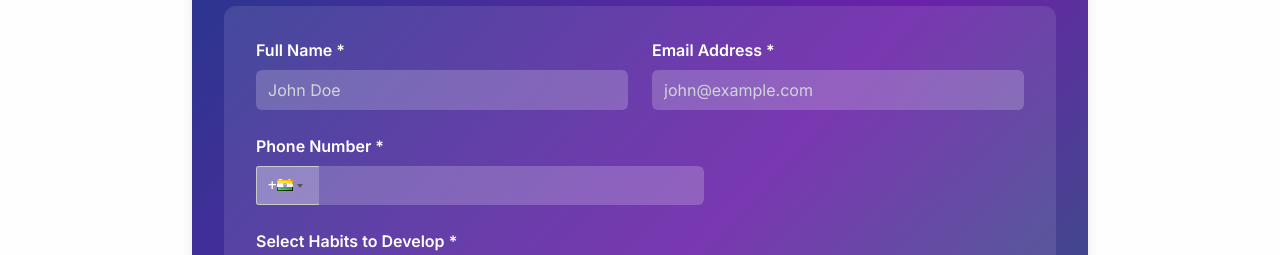
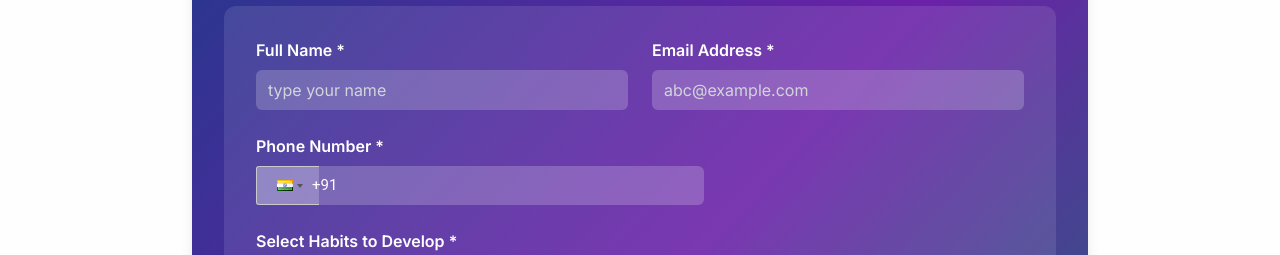
Before and after one commit to moghribalakrishna/GuruAvatar.org, a Next.js app: page /habit-forging/registration in a window 1280 px wide. Shown: the part 346-601 px from the top of the page. Built offline with nearby package versions, Linux system fonts and the light colour scheme; no server answers.

Commit message:
Fixing country code overlap issue

```diff
--- a/app/habit-forging/registration/page.tsx
+++ b/app/habit-forging/registration/page.tsx
@@ -25,7 +25,7 @@ export default function HabitForgingRegistration() {
     preferredStartDate: '',
     goals: '',
   });
-  const [errors, setErrors] = useState<{[key: string]: string}>({});
+  const [errors, setErrors] = useState<{ [key: string]: string }>({});
   const [isSubmitting, setIsSubmitting] = useState(false);
   const [submitSuccess, setSubmitSuccess] = useState(false);
 
@@ -60,7 +60,7 @@ export default function HabitForgingRegistration() {
   };
 
   const validateForm = (): boolean => {
-    const newErrors: {[key: string]: string} = {};
+    const newErrors: { [key: string]: string } = {};
     if (!formData.name) newErrors.name = "Name is required";
     if (!formData.email) newErrors.email = "Email is required";
     if (!/\S+@\S+\.\S+/.test(formData.email)) newErrors.email = "Email is invalid";
@@ -132,7 +132,7 @@ export default function HabitForgingRegistration() {
                 value={formData.name}
                 onChange={handleInputChange}
                 className="w-full px-3 py-2 bg-white bg-opacity-20 rounded-md text-white placeholder-gray-300"
-                placeholder="John Doe"
+                placeholder="type your name"
                 required
               />
               {errors.name && <p className="text-red-400 text-sm mt-1">{errors.name}</p>}
@@ -146,7 +146,7 @@ export default function HabitForgingRegistration() {
                 value={formData.email}
                 onChange={handleInputChange}
                 className="w-full px-3 py-2 bg-white bg-opacity-20 rounded-md text-white placeholder-gray-300"
-                placeholder="john@example.com"
+                placeholder="abc@example.com"
                 required
               />
               {errors.email && <p className="text-red-400 text-sm mt-1">{errors.email}</p>}
@@ -163,10 +163,10 @@ export default function HabitForgingRegistration() {
                 inputProps={{
                   name: 'phone',
                   required: true,
-                  className: 'w-full px-3 py-2 bg-white bg-opacity-20 rounded-md text-white placeholder-gray-300'
+                  className: 'w-full px-3 py-2 bg-white bg-opacity-20 rounded-md text-white placeholder-gray-300 pl-14' // Added padding-left for spacing
                 }}
                 containerClass="!w-full"
-                buttonClass="!bg-white !bg-opacity-20 !border-r-0 !px-3"
+                buttonClass="!bg-white !bg-opacity-20 !border-r-0 !px-3 !pl-3"
                 dropdownClass="!bg-gray-800 !text-white"
               />
             </div>
```
Lines whose indentation alone changed are shown as unchanged.
